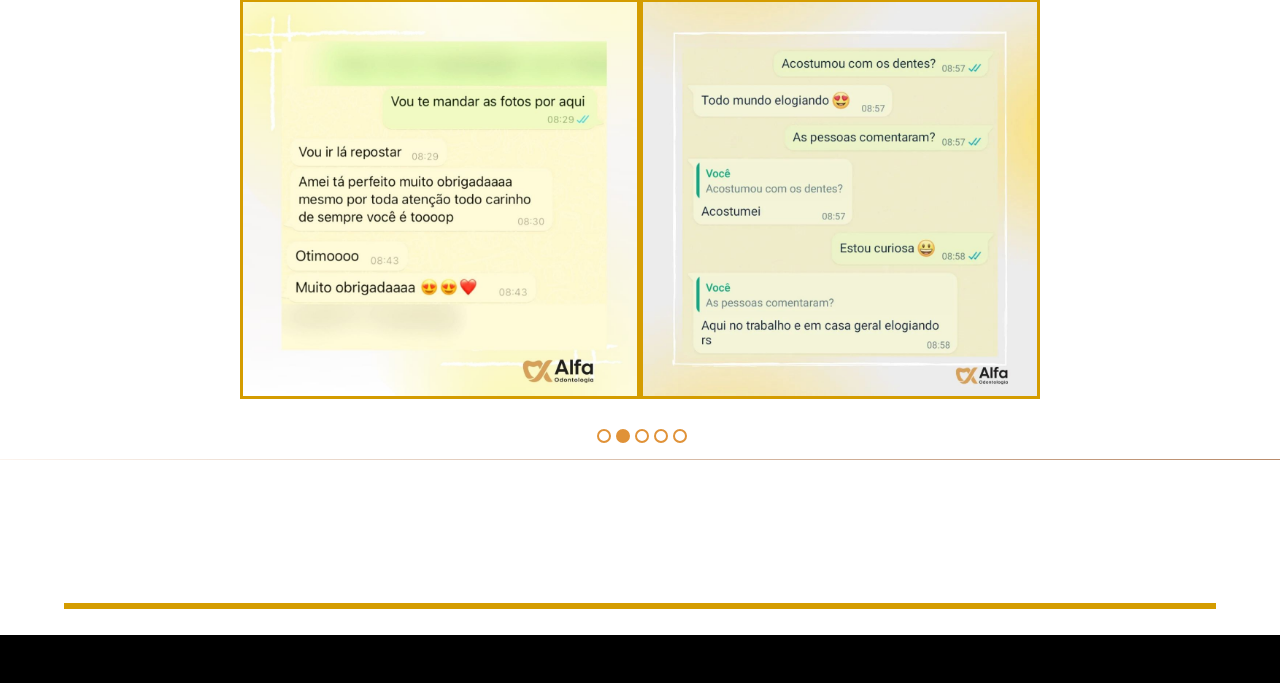
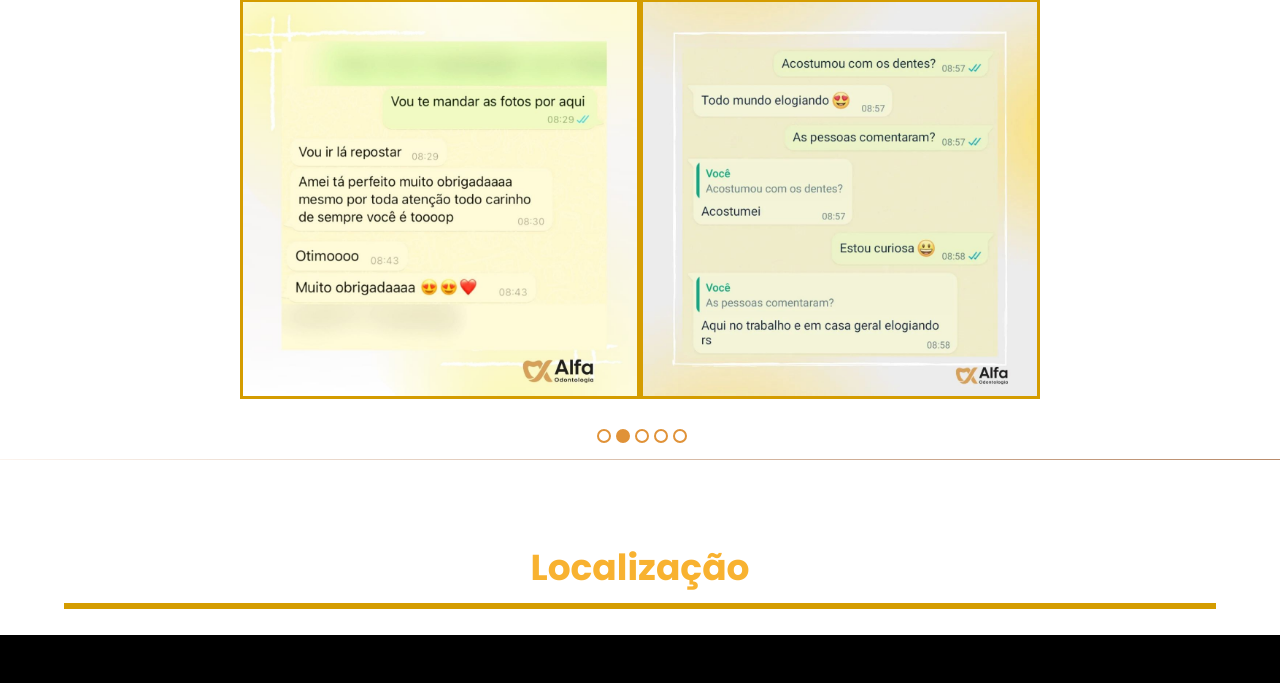
Before and after one commit to HerickSz/darkv2alfa, a plain HTML site: page index.html in a window 1280 px wide. Shown: the part 3712-4395 px from the top of the page. Drawn offline with nearby package versions, Linux system fonts and the light colour scheme; a script that the page names is missing; files whose address does not match are found by name.

Commit message:
edit to h2
h3 to h2 = default color

```diff
--- a/index.html
+++ b/index.html
@@ -198,7 +198,7 @@
         </div>
         <div class="divider-1"></div>
         <div class="mapa">
-          <h3 class="title">Localização</h3>
+          <h2 class="title">Localização</h2>
           <div id="wrapper-9cd199b9cc5410cd3b1ad21cab2e54d3">
             <div id="map-9cd199b9cc5410cd3b1ad21cab2e54d3"></div>
             <script>(function () {
```
